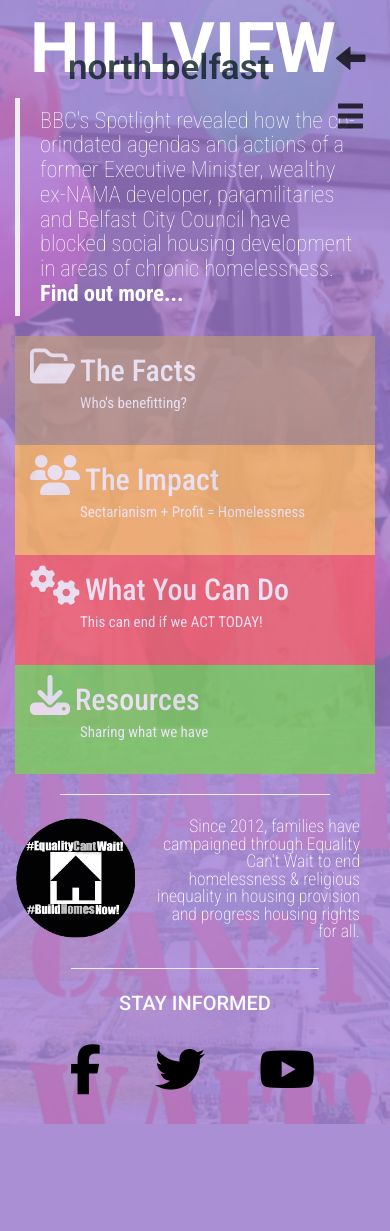
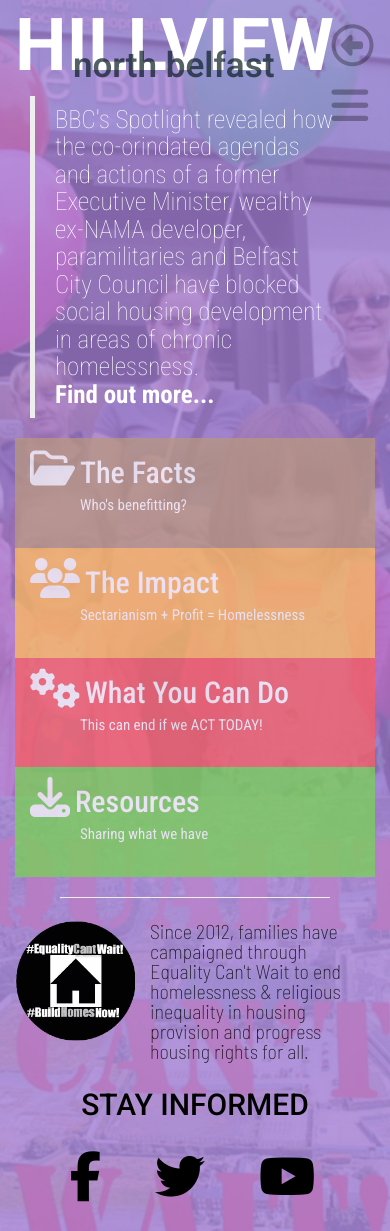
Before and after one commit to Code-Institute-Submissions/hillview-north-belfast, a PHP site: page / in a window 390 px wide. Before the commit the page ends 1124 px from the top, so only its background shows below. Run offline with PHP 8.4, Linux system fonts and the light colour scheme; some libraries are stand-ins or nearby versions.

Commit message:
Responsive design for home page (xs-sm-lg)- content and layout

```diff
--- a/index.html
+++ b/index.html
@@ -11,55 +11,50 @@
 </head>
 
 <body class="container-fluid">
-
     <header class="container-fluid">
         <div class="row">
             <div class="col-xs-10">
-                <div class="heading">
-                    <h1>HILLVIEW</h1>
-                    <h4 class="sub-title">north belfast</h4>
-                </div>
+                <h1>HILLVIEW</h1>
+                <h4 class="sub-title">north belfast</h4>
             </div>
             <div class="row">
-                <div class="col-xs-2">
-                    <span class="glyphicon glyphicon-arrow-left" aria-hidden="true"></span>
+                <div class="col-xs-1">
+                    <span><i class="fa fa-arrow-circle-o-left fa-3x" aria-hidden="true"></i></span>
                 </div>
                 <div class="row">
-                    <div class="col-xs-2">
-                        <span class="glyphicon glyphicon-menu-hamburger" aria-hidden="true"></span>
-                    </div>
-                </div>
-            </div>
-            <div class="row">
-                <div class="heading-para">
-                    <div class="col-xs-12">
-                        <div class="media-body">
-                            <blockquote class="quote">
-                                <p>BBC's Spotlight revealed how the co-orindated agendas and actions of a former Executive Minister, wealthy ex-NAMA developer, paramilitaries and Belfast City Council have blocked social housing development in areas of chronic
-                                    homelessness. <strong>Find out more...</strong></p>
-                            </blockquote>
-                        </div>
+                    <div class="col-xs-1">
+                        <span><i class="fa fa-bars fa-3x" aria-hidden="true"></i></span>
                     </div>
                 </div>
             </div>
         </div>
+
+
     </header>
 
 
     <main class="container-fluid">
         <div class="row main-nav">
-            <ul id="nav" class="list-inline clearfix menu-item">
-                <li class="col-xs-12 ul-menu-color-facts menu-item">
+            <div class="col-xs-12 col-lg-4">
+                <div class="header-para">
+                    <blockquote>
+                        <p>BBC's Spotlight revealed how the co-orindated agendas and actions of a former Executive Minister, wealthy ex-NAMA developer, paramilitaries and Belfast City Council have blocked social housing development in areas of chronic homelessness.
+                            <strong><br>Find out more...</strong></p>
+                    </blockquote>
+                </div>
+            </div>
+            <ul id="nav" class="list-inline menu-item">
+                <li class="col-xs-12 col-sm-6 col-lg-4 ul-menu-color-facts menu-item">
                     <a href="#1"><i class="fa fa-folder-open-o fa-2x" aria-hidden="true"></i><span class="title">The Facts</span><br><span class="subtitle">Who's benefitting?</span></a>
                 </li>
 
-                <li class="col-xs-12 ul-menu-color-impact menu-item">
+                <li class="col-xs-12 col-sm-6 col-lg-4 ul-menu-color-impact menu-item">
                     <a href="#2"><i class="fa fa-users fa-2x" aria-hidden="true"></i><span class="title">The Impact</span><br><span class="subtitle">Sectarianism + Profit = Homelessness</span></a>
                 </li>
-                <li class="col-xs-12 ul-menu-color-can-do menu-item">
+                <li class="col-xs-12 col-sm-6 col-lg-4 ul-menu-color-can-do menu-item">
                     <a href="#3"><i class="fa fa-cogs fa-2x" aria-hidden="true"></i><span class="title">What You Can Do</span><br><span class="subtitle">This can end if we ACT TODAY!</span></a>
                 </li>
-                <li class="col-xs-12 ul-menu-color-resources menu-item">
+                <li class="col-xs-12 col-sm-6 col-lg-4 ul-menu-color-resources menu-item">
                     <a href="#4"><i class="fa fa-download fa-2x" aria-hidden="true"></i><span class="title">Resources</span><br><span class="subtitle">Sharing what we have</span></a>
                 </li>
 
@@ -72,17 +67,14 @@
     <footer class="container-fluid">
         <div class="row">
             <a href="index.html">
-                <div class="col-xs-4 logo"></div>
+                <div class="col-xs-4 col-sm-4 logo"></div>
             </a>
-            <div class="col-xs-8">
+            <div class="col-xs-8 col-sm-4">
                 <p class="footer-text">Since 2012, families have campaigned through Equality Can't Wait to end homelessness & religious inequality in housing provision and progress housing rights for all.</p>
             </div>
-        </div>
 
-        <hr>
 
-        <div class="row">
-            <div class="col-xs-12">
+            <div class="col-xs-12 col-sm-4">
                 <h5>STAY INFORMED</h5>
                 <ul id="social-media-logos" class="list-inline social-links">
                     <li><a target="_blank" href="#"><i class="fa fa-facebook"></i></a></li>
@@ -90,7 +82,7 @@
                     <li><a target="_blank" href="#"><i class="fa fa-youtube"></i></a></li>
                 </ul>
             </div>
-        </div>
+    </div>
     </footer>
 
 </body>
--- a/style.css
+++ b/style.css
@@ -1,5 +1,4 @@
-
-@import url('https://fonts.googleapis.com/css?family=Roboto:100,200,300,400,500,600,700|Roboto+Condensed:100,200,300,400,500,600,700');
+@import url('https://fonts.googleapis.com/css?family=Roboto:100,200,300,400,500,600,700|Roboto+Condensed:100,200,300,400,500,600,700|Barlow+Semi+Condensed:100,200,300,400,500,600,700');
 
 
 
@@ -43,13 +43,13 @@
 
 h1 {
     font-family: "Roboto", sans-serif;
-    font-size: 7rem;
+    font-size: 7.3rem;
     font-weight: 700;
     padding: 0;
     color: #FFFFFF;
     margin-bottom: -48px;
-    margin-top: 10px;
-
+    margin-top: .5rem;
+    margin-left: -1.5rem;
 }
 
 h4 {
@@ -57,26 +57,26 @@
     font-size: 3.5rem;
     font-weight: 600;
     color: #0B1D23;
-    opacity: .8;
-    margin-left: 38px;
+    opacity: .7;
+    margin-left: 4.3rem;
 }
 
 h5 {
     font-family: "Roboto", sans-serif;
-    font-size: 2rem;
-    color: #fafafa;
+    font-size: 3rem;
+    color: #000000;
     font-weight: 500;
-    margin-top: 3px;
+    margin-top: 1.5rem;
     text-align: center;
 }
 
 p {
     font-family: "Roboto Condensed", sans-serif;
-    font-size: 2.25rem;
+    font-size: 2.5rem;
     font-weight: 100;
     color: #FFFFFF;
     margin-left: 0px;
-    margin-right:0px;
+    margin-right: 0px;
     text-align: left;
     line-height: 1.1;
 }
@@ -85,25 +85,24 @@
 
 /*Header*/
 
-.glyphicon-arrow-left {
-    font-size: 3rem;
+.fa-arrow-circle-o-left {
     color: #000000;
-    opacity: .75;
+    opacity: .30;
     position: fixed;
-    top: 5%;
-    left: 86%;
+    top: 3%;
+    left: 85%;
     z-index: 4;
 }
 
-.glyphicon-menu-hamburger {
-    font-size: 3rem;
+.fa-bars {
     color: #000000;
-    opacity: .75;
+    opacity: .30;
     position: fixed;
-    top: 12%;
-    left: 86%;
+    top: 10%;
+    left: 85%;
     z-index: 4;
 }
+
 
 
 
@@ -130,13 +127,12 @@
 .menu-item a {
     text-decoration: none;
     color: #ffffff;
-    height: 120px;
 }
 
 .menu-item a i {
     position: relative;
-    top: 10px;
-    left: 15px;
+    top: 1rem;
+    left: 1.5rem;
     color: #fafafa;
     font-size: 4rem;
 }
@@ -168,27 +163,29 @@
 
 .logo {
     background: url("../images/logo.png");
-    background-position: left;
+    background-position: center;
     background-repeat: no-repeat;
     background-size: contain;
-    min-height: 125px;
+    margin-bottom: 3rem;
+    min-height: 12.5rem;
 }
 
 .footer-text {
     position: relative;
-    top: 3px;
-    font-family: "Roboto Condensed", sans-serif;
-    font-size: 1.75rem;
+    top: .3rem;
+    font-family: "Barlow Semi Condensed", sans-serif;
+    font-size: 2rem;
     font-weight: 200;
-    color: #FFFFFF;
+    opacity:.8;
+    color: #000000;
     margin-left: 0px;
-    margin-right:0px;
-    text-align: right;
+    margin-right: 0px;
+    text-align: left;
     line-height: 1;
 }
 
 .social-links li a i {
-    font-size: 50px;
+    font-size: 5rem;
     color: #000000;
     padding-bottom: 2rem;
     padding: 2rem;
```
Also changed, not shown: other parts of style.css (+192 -7 lines).
